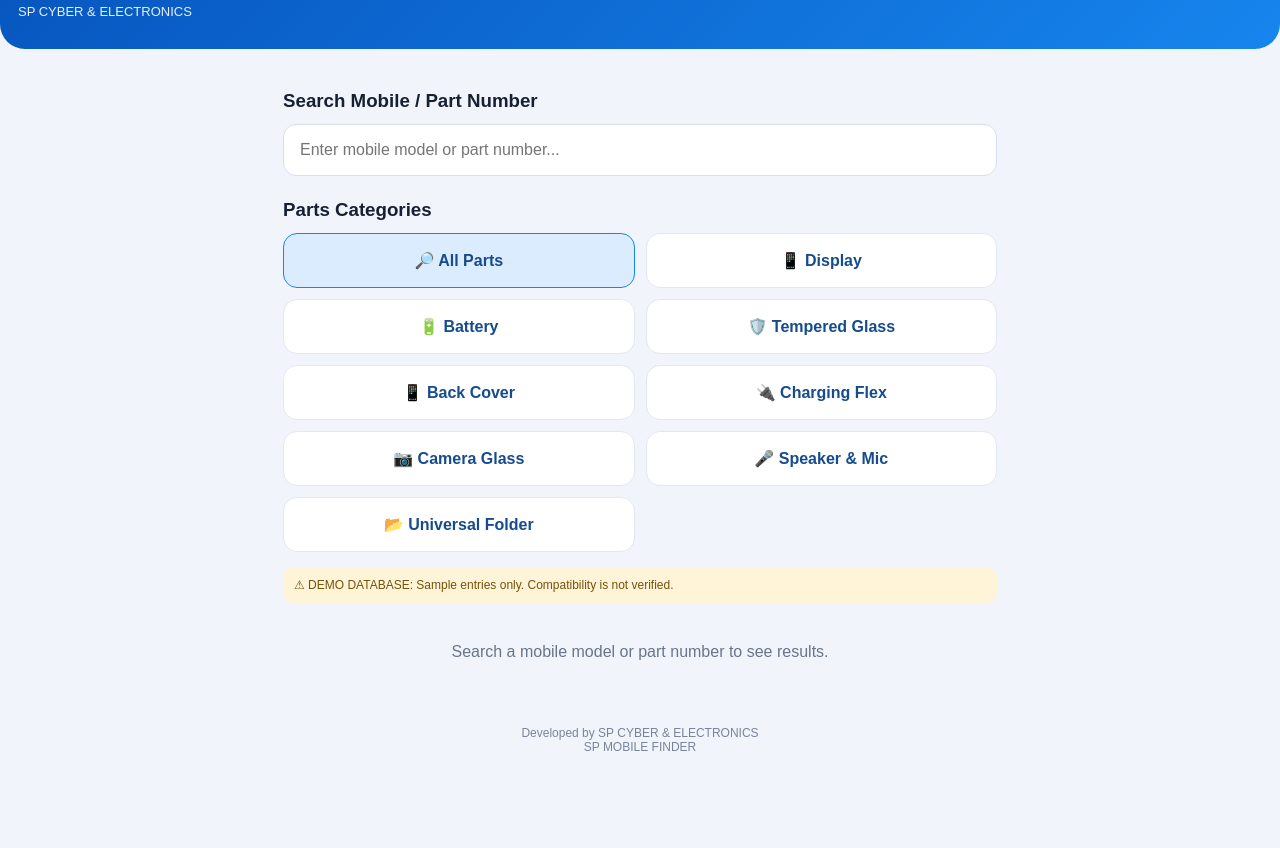
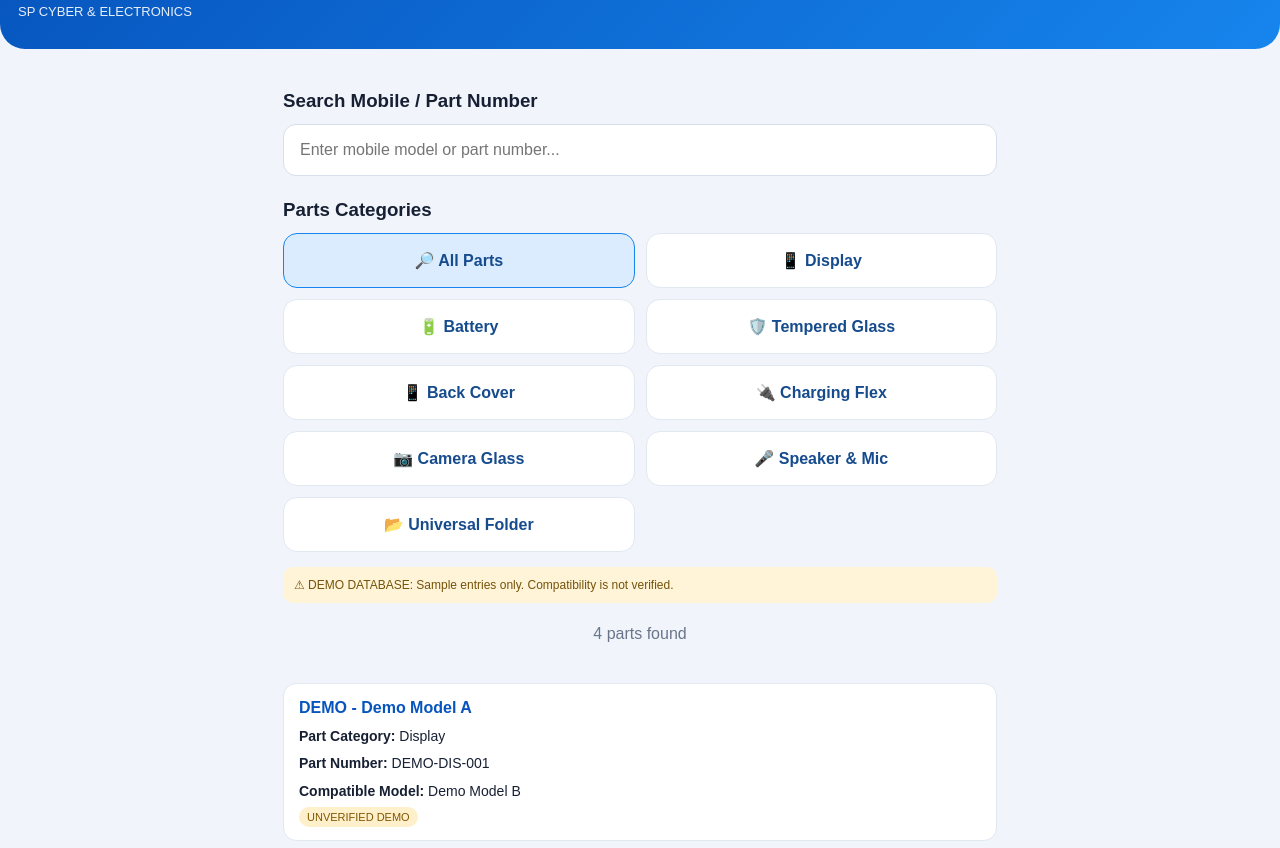
Before and after one commit to sujeetparamanik33-dev/SP-MOBILE-FINDER, a plain HTML site: page index.html in a window 1280 px wide. Shown: the part 79-927 px from the top of the page. Before the commit the page ends 858 px from the top, so only its background shows below. Drawn offline with Linux system fonts and the light colour scheme.

Commit message:
Update index.html

```diff
--- a/index.html
+++ b/index.html
@@ -36,95 +36,163 @@ footer{text-align:center;padding:25px;color:#78849a;font-size:12px}
 <header>
  <div class="brand">📱 SP MOBILE FINDER</div>
  <div class="sub">Find the Right Mobile Parts Easily</div>
- <div class="sub">SP CYBER & ELECTRONICS</div>
+ <div class="sub">SP CYBER &amp; ELECTRONICS</div>
 </header>
 
 <main>
  <h3>Search Mobile / Part Number</h3>
  <input id="search" class="search" type="search"
  placeholder="Enter mobile model or part number..."
- oninput="showResults()">
+ autocomplete="off">
 
  <h3>Parts Categories</h3>
  <div class="categories" id="categories">
-  <div class="category active" onclick="choose('All',this)">🔎 All Parts</div>
-  <div class="category" onclick="choose('Display',this)">📱 Display</div>
-  <div class="category" onclick="choose('Battery',this)">🔋 Battery</div>
-  <div class="category" onclick="choose('Tempered Glass',this)">🛡️ Tempered Glass</div>
-  <div class="category" onclick="choose('Back Cover',this)">📱 Back Cover</div>
-  <div class="category" onclick="choose('Charging Flex',this)">🔌 Charging Flex</div>
-  <div class="category" onclick="choose('Camera Glass',this)">📷 Camera Glass</div>
-  <div class="category" onclick="choose('Speaker & Mic',this)">🎤 Speaker & Mic</div>
-  <div class="category" onclick="choose('Universal Folder',this)">📂 Universal Folder</div>
+  <div class="category active" data-category="All">🔎 All Parts</div>
+  <div class="category" data-category="Display">📱 Display</div>
+  <div class="category" data-category="Battery">🔋 Battery</div>
+  <div class="category" data-category="Tempered Glass">🛡️ Tempered Glass</div>
+  <div class="category" data-category="Back Cover">📱 Back Cover</div>
+  <div class="category" data-category="Charging Flex">🔌 Charging Flex</div>
+  <div class="category" data-category="Camera Glass">📷 Camera Glass</div>
+  <div class="category" data-category="Speaker & Mic">🎤 Speaker &amp; Mic</div>
+  <div class="category" data-category="Universal Folder">📂 Universal Folder</div>
  </div>
 
  <div class="note">
   ⚠ DEMO DATABASE: Sample entries only. Compatibility is not verified.
  </div>
 
- <div class="results" id="results">
-  <div class="empty">Search a mobile model or part number to see results.</div>
- </div>
+ <div id="status" class="empty">Loading database...</div>
+ <div class="results" id="results"></div>
 </main>
 
 <footer>
-Developed by SP CYBER & ELECTRONICS<br>
+Developed by SP CYBER &amp; ELECTRONICS<br>
 SP MOBILE FINDER
 </footer>
 
 <script>
-// DEMO DATA ONLY — replace with verified supplier data.
-const parts = [
- {model:"Demo Model A",brand:"DEMO",category:"Display",part:"DEMO-DIS-001",compatible:"Demo Model B",status:"UNVERIFIED DEMO"},
- {model:"Demo Model A",brand:"DEMO",category:"Battery",part:"DEMO-BAT-001",compatible:"Demo Model A",status:"UNVERIFIED DEMO"},
- {model:"Demo Model B",brand:"DEMO",category:"Tempered Glass",part:"DEMO-TG-001",compatible:"Demo Model A",status:"UNVERIFIED DEMO"},
- {model:"Demo Model C",brand:"DEMO",category:"Charging Flex",part:"DEMO-CF-001",compatible:"Demo Model C",status:"UNVERIFIED DEMO"}
-];
+let parts = [];
+let selected = "All";
 
-let selected = "All";
+const searchBox = document.getElementById("search");
+const output = document.getElementById("results");
+const statusBox = document.getElementById("status");
+
+function textValue(value){
+ return String(value ?? "");
+}
+
+function escapeHTML(value){
+ return textValue(value).replace(/[&<>"']/g, char => ({
+  "&":"&amp;",
+  "<":"&lt;",
+  ">":"&gt;",
+  '"':"&quot;",
+  "'":"&#39;"
+ }[char]));
+}
 
 function choose(category, element){
  selected = category;
+
  document.querySelectorAll(".category").forEach(el=>{
   el.classList.remove("active");
  });
+
  element.classList.add("active");
  showResults();
 }
 
 function showResults(){
- const q=document.getElementById("search").value.trim().toLowerCase();
- const output=document.getElementById("results");
+ const q = searchBox.value.trim().toLowerCase();
 
- const found=parts.filter(p=>{
-  const matchesCategory=selected==="All"||p.category===selected;
-  const matchesSearch=!q||[p.model,p.brand,p.category,p.part,p.compatible]
-   .some(v=>v.toLowerCase().includes(q));
-  return matchesCategory&&matchesSearch;
+ const found = parts.filter(p=>{
+  const compatible = Array.isArray(p.compatible)
+   ? p.compatible.join(", ")
+   : textValue(p.compatible);
+
+  const matchesCategory =
+   selected === "All" ||
+   textValue(p.category).toLowerCase() === selected.toLowerCase();
+
+  const searchable = [
+   p.model, p.brand, p.category, p.part, compatible
+  ].map(textValue).join(" ").toLowerCase();
+
+  return matchesCategory && searchable.includes(q);
  });
 
+ output.innerHTML = "";
+
  if(!found.length){
-  output.innerHTML='<div class="empty">No matching parts found. Try another model or part number.</div>';
+  output.innerHTML =
+   '<div class="empty">No matching parts found. Try another model or part number.</div>';
+  statusBox.textContent = "0 parts found";
   return;
  }
 
- output.innerHTML=found.map(p=>`
-  <div class="result">
-   <h4>${p.brand} - ${p.model}</h4>
-   <p><b>Part Category:</b> ${p.category}</p>
-   <p><b>Part Number:</b> ${p.part}</p>
-   <p><b>Compatible Model:</b> ${p.compatible}</p>
-   <span class="tag">${p.status}</span>
-  </div>
- `).join("");
+ statusBox.textContent = found.length + " parts found";
+
+ found.forEach(p=>{
+  const compatible = Array.isArray(p.compatible)
+   ? p.compatible.join(", ")
+   : textValue(p.compatible);
+
+  output.innerHTML += `
+   <div class="result">
+    <h4>${escapeHTML(p.brand)} - ${escapeHTML(p.model)}</h4>
+    <p><b>Part Category:</b> ${escapeHTML(p.category)}</p>
+    <p><b>Part Number:</b> ${escapeHTML(p.part)}</p>
+    <p><b>Compatible Model:</b> ${escapeHTML(compatible)}</p>
+    <span class="tag">${escapeHTML(p.status || "UNVERIFIED")}</span>
+   </div>
+  `;
+ });
 }
-</script>
 
-<script>
-if ("serviceWorker" in navigator) {
- window.addEventListener("load", () => {
+async function loadDatabase(){
+ statusBox.textContent = "Loading database...";
+
+ try{
+  const response = await fetch("./database.json");
+
+  if(!response.ok){
+   throw new Error("Database file not found");
+  }
+
+  const data = await response.json();
+
+  if(!Array.isArray(data.parts)){
+   throw new Error("Invalid database format");
+  }
+
+  parts = data.parts;
+  statusBox.textContent = "";
+  showResults();
+
+ }catch(error){
+  statusBox.textContent = "Database loading failed";
+  output.innerHTML =
+   '<div class="empty">Could not load database. Please check your internet connection and database.json file.</div>';
+  console.error(error);
+ }
+}
+
+document.querySelectorAll(".category").forEach(element=>{
+ element.addEventListener("click", ()=>{
+  choose(element.dataset.category, element);
+ });
+});
+
+searchBox.addEventListener("input", showResults);
+
+loadDatabase();
+
+if("serviceWorker" in navigator){
+ window.addEventListener("load", ()=>{
   navigator.serviceWorker.register("./service-worker.js")
-   .catch(error => console.log("Service Worker Error:", error));
+   .catch(error=>console.log("Service Worker Error:",error));
  });
 }
 </script>
```
